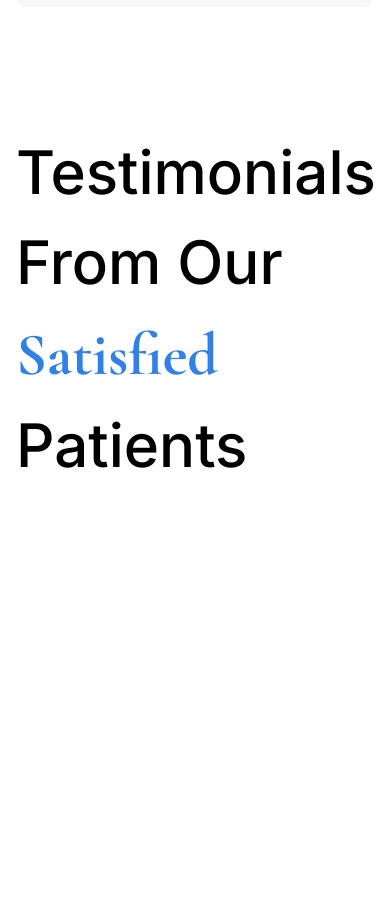
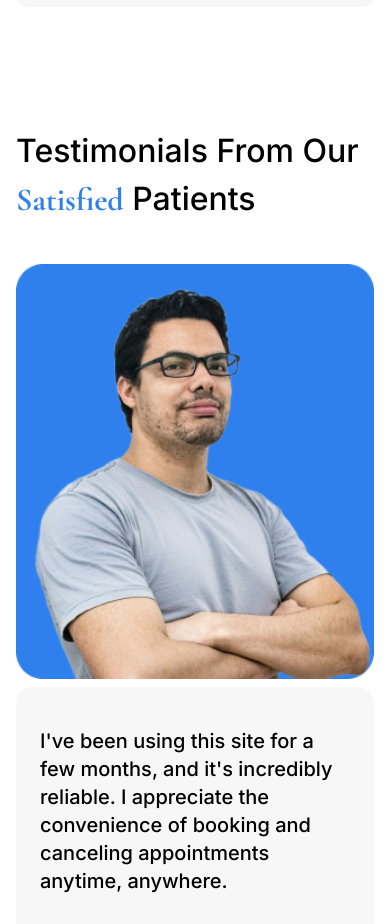
Before and after one commit to sharifstack/MedEase---Healthcare-Appointment, a Next.js app: page / in a window 390 px wide. Shown: the part 4331-5255 px from the top of the page. Before the commit the page ends 4881 px from the top, so only its background shows below. Built offline with nearby package versions, Linux system fonts and the light colour scheme.

Commit message:
Feat: Testimonial Responsive Design Done

```diff
--- a/app/components/homepage/Testimonial.tsx
+++ b/app/components/homepage/Testimonial.tsx
@@ -10,18 +10,48 @@ import "swiper/css/pagination";
 import { FaArrowLeft, FaArrowRight } from "react-icons/fa";
 import testimonial from "../../../public/imgone.png";
 import testimonialtwo from "../../../public/imagetwo.png";
+import Button from "../ui/Button";
+import { IoArrowForward } from "react-icons/io5";
 
 const Testimonial = () => {
   return (
     <div className="py-15 md:py-30">
       <div className="container">
-        <h1 className="text-[60px] font-medium">
+        <h1 className="text-[32px] md:text-[60px] font-medium">
           Testimonials From Our{" "}
           <span className="text-primary font-expertise font-bold">
             Satisfied
           </span>{" "}
           Patients
         </h1>
+
+        <div className="ResponsiveMobile flex flex-col gap-6 md:hidden mt-10">
+          <TestimonialSlider
+            imgWidth={397}
+            src={testimonial.src}
+            alt="Testimonial"
+            docName="David Panjaitan"
+            docSpeciality="Software Engineer"
+            docDesc="I've been using this site for a few months, and it's incredibly reliable. I appreciate the convenience of booking and canceling appointments anytime, anywhere."
+          />
+
+          <TestimonialSlider
+            imgWidth={397}
+            src={testimonialtwo.src}
+            alt="Testimonial"
+            docName="Ester Howard"
+            docSpeciality="Project Manager"
+            docDesc="Managing appointments for my entire family used to be chaotic. This site makes it so much easier to keep track of everyone’s schedules in one place."
+          />
+
+          <div className="mt-2">
+            <Button
+              className="justify-center bg-transparent text-primary! border"
+              btntext="See More"
+              icon={<IoArrowForward className="text-xl" />}
+            />
+          </div>
+        </div>
       </div>
       <div className="relative pt-10 pb-23 overflow-hidden hidden md:block">
         <div className="container relative">
--- a/app/components/ui/TestimonialSlider.tsx
+++ b/app/components/ui/TestimonialSlider.tsx
@@ -6,23 +6,25 @@ const TestimonialSlider = ({
   docName,
   docSpeciality,
   docDesc,
+  imgWidth = 318,
 }: {
   src: string;
   alt: string;
   docName: string;
   docSpeciality: string;
   docDesc: string;
+  imgWidth?: number;
 }) => {
   return (
-    <div className="flex justify-center gap-2 hover:scale-102 transition-transform duration-300 cursor-pointer">
+    <div className="flex md:justify-center flex-col md:flex-row gap-2 hover:scale-102 transition-transform duration-300 cursor-pointer">
       <div>
-        <Image width={318} height={368} src={src} alt={alt} />
+        <Image width={imgWidth} height={368} src={src} alt={alt} />
       </div>
-      <div className="flex flex-col px-6 py-10 rounded-2xl bg-background w-136.5">
+      <div className="flex flex-col px-6 py-10 rounded-2xl bg-background md:w-136.5">
         <div>
-          <p className="font-medium text-2xl ">{docDesc}</p>
+          <p className="font-medium md:text-2xl text-xl ">{docDesc}</p>
 
-          <h4 className="font-medium text-2xl text-primary pt-10 pb-1">
+          <h4 className="font-medium md:text-2xl text-xl text-primary pt-10 pb-1">
             {docName}
           </h4>
           <h6 className="font-normal text-lg text-secondary">
--- a/app/layout.tsx
+++ b/app/layout.tsx
@@ -16,8 +16,9 @@ const cormorant = Cormorant_Garamond({
 });
 
 export const metadata: Metadata = {
-  title: "Create Next App",
-  description: "Generated by create next app",
+  title: "Medease - Your Trusted Medical Appointment Booking Platform",
+  description:
+    "Medease is a user-friendly medical appointment booking platform that connects patients with healthcare providers. With a wide range of specialists and convenient scheduling options, Medease makes it easy to find and book appointments for all your healthcare needs.",
 };
 
 export default function RootLayout({
```
